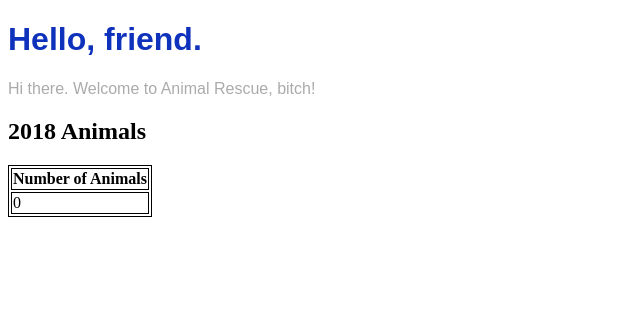
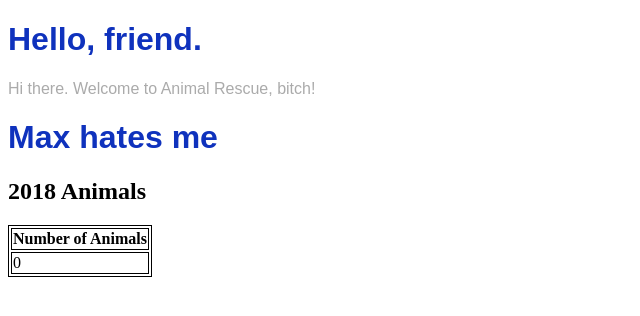
Before and after one commit to maxeisen/CISC332-Project, a PHP site: page / in a window 1280 px wide. Shown: the top 316 px of the page, without its empty margins (0-640 px from the left). Run offline with PHP 8.4, Linux system fonts and the light colour scheme; data that the repository does not hold is empty.

Commit message:
This is because max thinks I have aids

```diff
--- a/index.php
+++ b/index.php
@@ -8,6 +8,9 @@
 
 <h1>Hello, friend.</h1>
 <p>Hi there. Welcome to Animal Rescue, bitch!</p>
+<body>
+<h1> Max hates me </h1>
+</body>
 
 <table>
 <tr><th>Number of Animals</th></tr>
```
